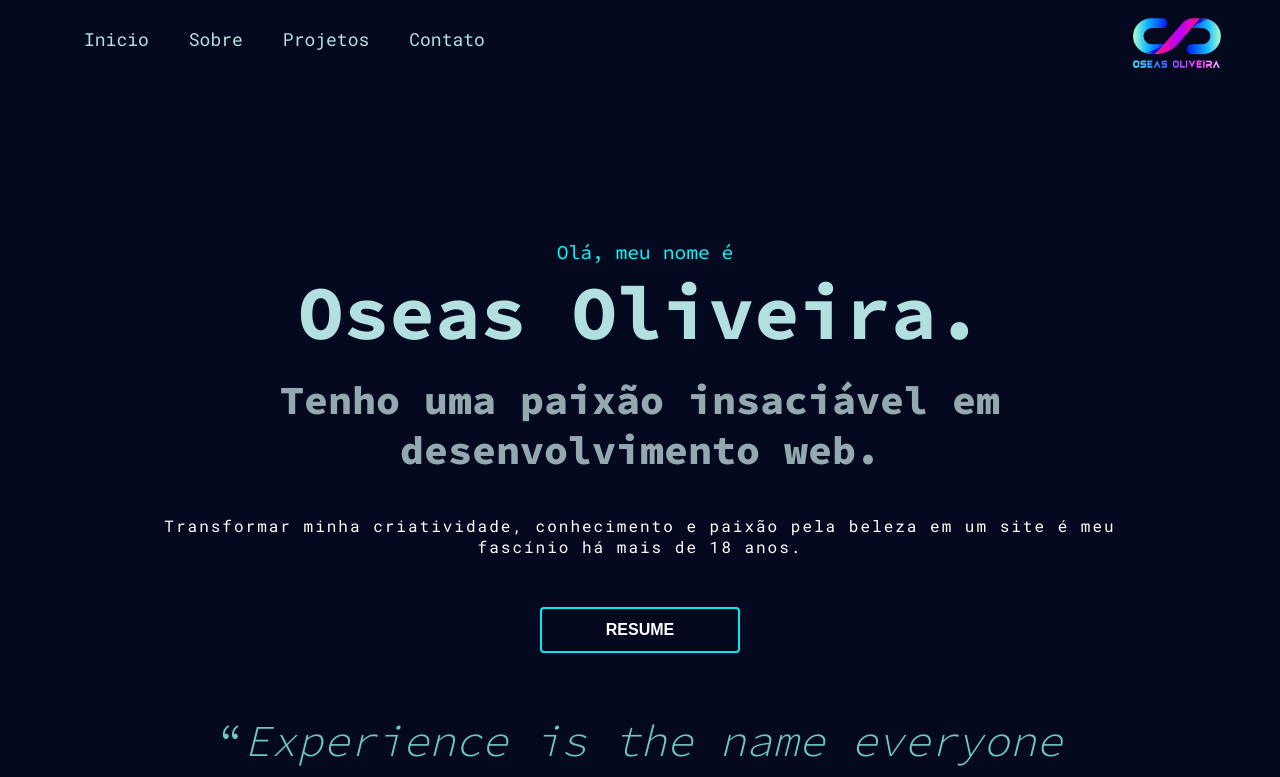
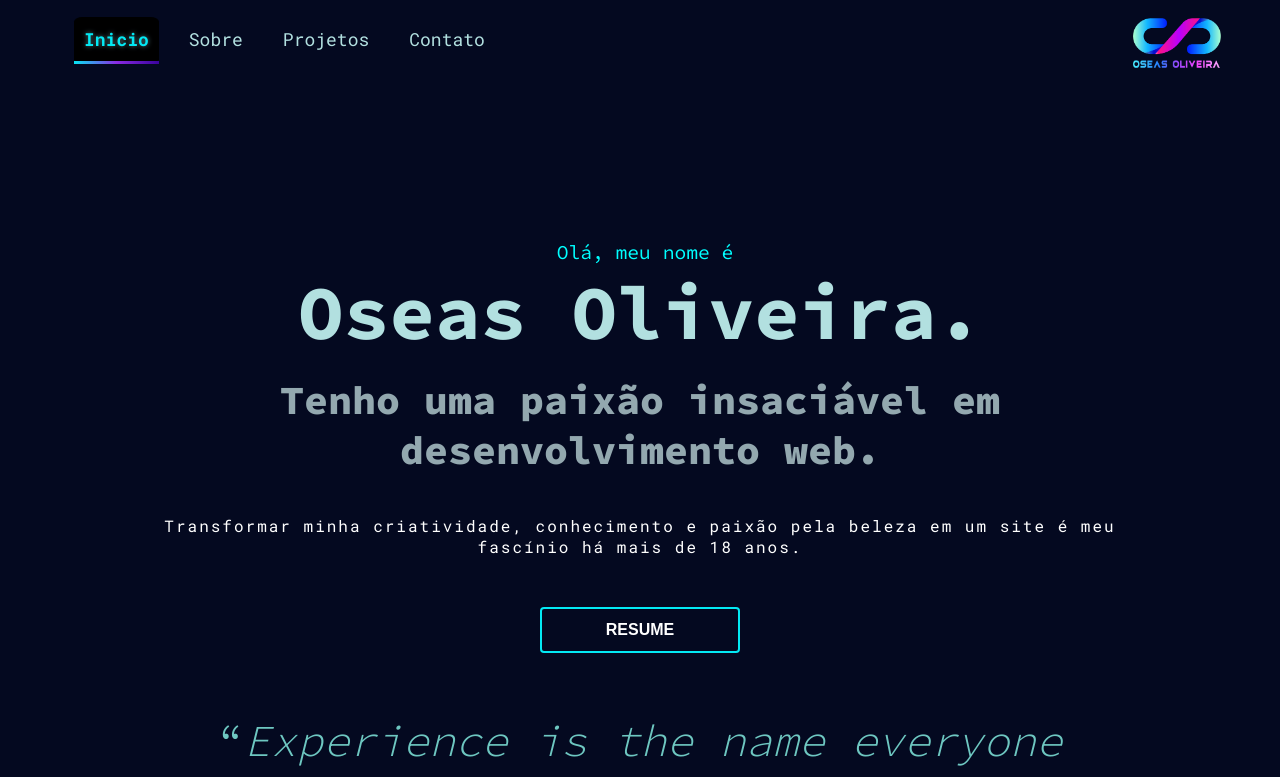
Before and after one commit to OseOliv/portfoliov2, a React (Create React App) app: page / in a window 1280 px wide. Shown: the top 777 px of the page. Built offline with nearby package versions, Linux system fonts and the light colour scheme; a web font is replaced by a local one.

Commit message:
Update NavbarStyles.js

```diff
--- a/src/components/Navbar/NavbarStyles.js
+++ b/src/components/Navbar/NavbarStyles.js
@@ -1,5 +1,5 @@
 import styled from "styled-components";
-import { Link, NavLink } from "react-router-dom";
+import {NavLink } from "react-router-dom";
 
 export const NavbarContainer = styled.nav`
   width: 100%;
@@ -60,9 +60,11 @@ export const NavbarLink = styled(NavLink)`
   margin: 0.625rem;
   padding: 0.625rem;
   border-bottom: 3px solid transparent;
+  border-radius: 10%;
 
 
-  &:hover {
+  &:hover,
+  &.active {
     color: #03e9f4;
     font-weight: 700;
     border-bottom: 3px solid transparent;
@@ -76,13 +78,17 @@ export const NavbarLink = styled(NavLink)`
     width: 100%;
     background: rgb(0, 0, 0, 1);
     transition: all 0.6s ease;
-
+    text-shadow: 0px 0px 5px rgba(156,234,246,0.54);
   }
 
   @media screen and (max-width: 700px) {
     display: none;
   }
 `;
+
+
+
+
 
 export const NavbarLinkExtended = styled(NavLink)`
   color: rgb(178, 224, 224);
```
